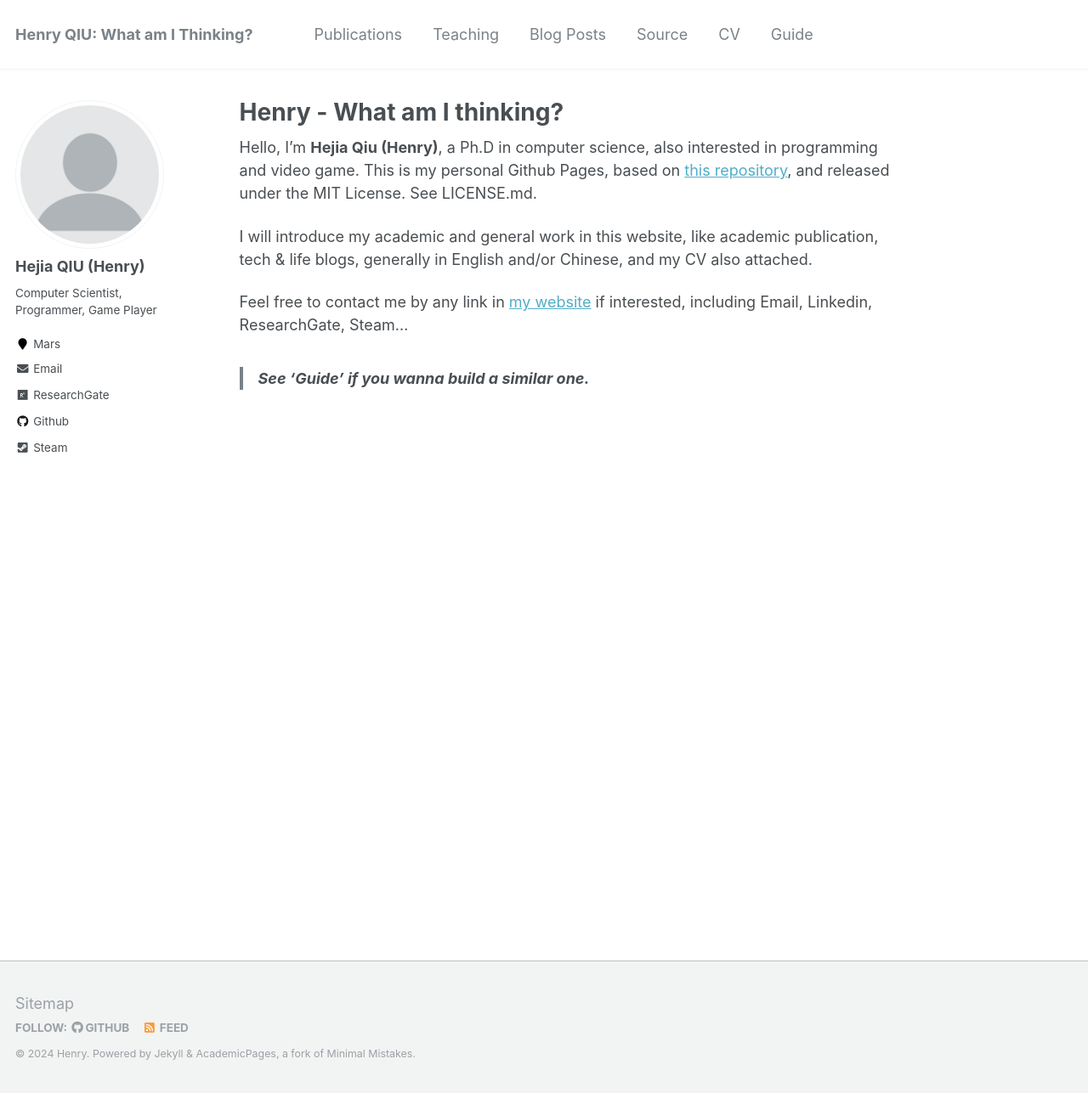
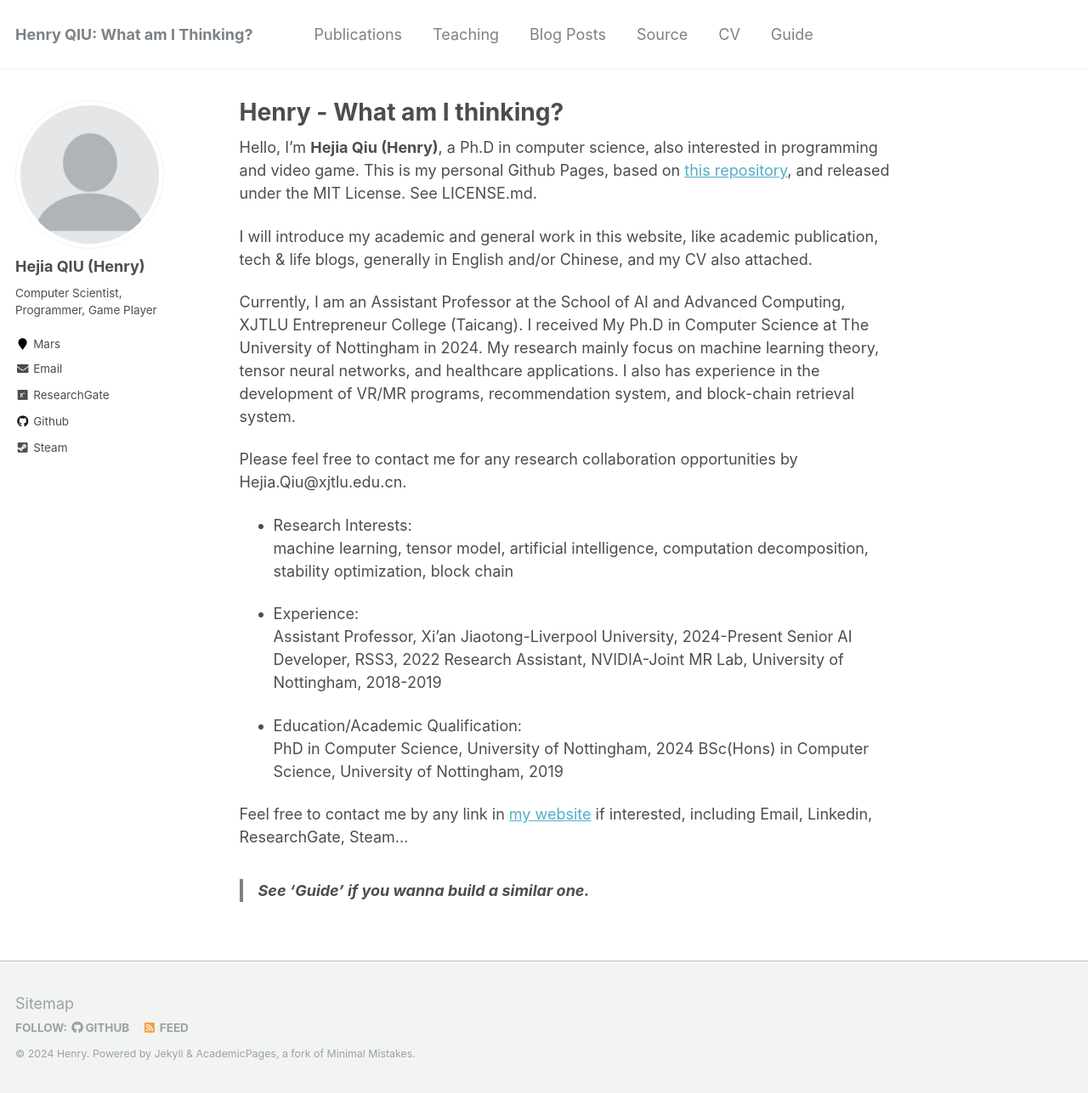
Before and after one commit to HenryJaQiu/HenryJaQiu.github.io, a Jekyll site: the page built from _pages/about.md, in a window 1280 px wide and 1287 px high. Shown: the whole window at 85% size. Built offline with Jekyll 4.4.1, drawn with Linux system fonts in a browser that asks for light colours.

Commit message:
Update about.md

```diff
--- a/_pages/about.md
+++ b/_pages/about.md
@@ -12,6 +12,23 @@
 
 I will introduce my academic and general work in this website, like academic publication, tech & life blogs, generally in English and/or Chinese, and my CV also attached.
 
+Currently, I am an Assistant Professor at the School of AI and Advanced Computing, XJTLU Entrepreneur College (Taicang). I received My Ph.D in Computer Science at The University of Nottingham in 2024. My research mainly focus on machine learning theory, tensor neural networks, and healthcare applications. I also has experience in the development of VR/MR programs, recommendation system, and block-chain retrieval system.
+
+Please feel free to contact me for any research collaboration opportunities by Hejia.Qiu@xjtlu.edu.cn.
+
+* Research Interests:
+machine learning, tensor model, artificial intelligence, computation decomposition, stability optimization, block chain
+
+* Experience:
+Assistant Professor, Xi'an Jiaotong-Liverpool University, 2024-Present
+Senior AI Developer, RSS3, 2022
+Research Assistant, NVIDIA-Joint MR Lab, University of Nottingham, 2018-2019
+
+* Education/Academic Qualification:
+PhD in Computer Science, University of Nottingham, 2024
+BSc(Hons) in Computer Science, University of Nottingham, 2019
+
+
 Feel free to contact me by any link in [my website](https://henryjaqiu.github.io/) if interested, including Email, Linkedin, ResearchGate, Steam...
 
 
```
